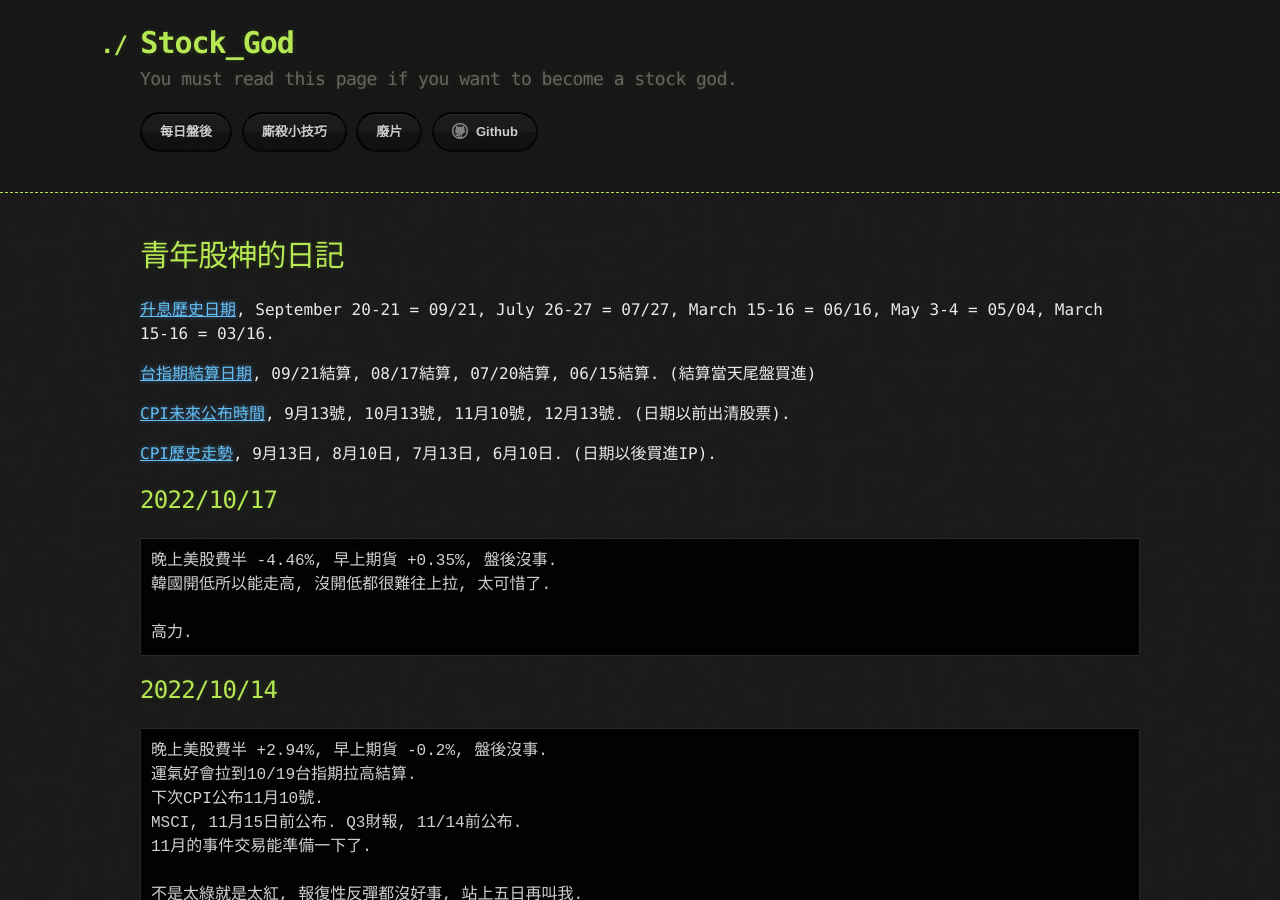
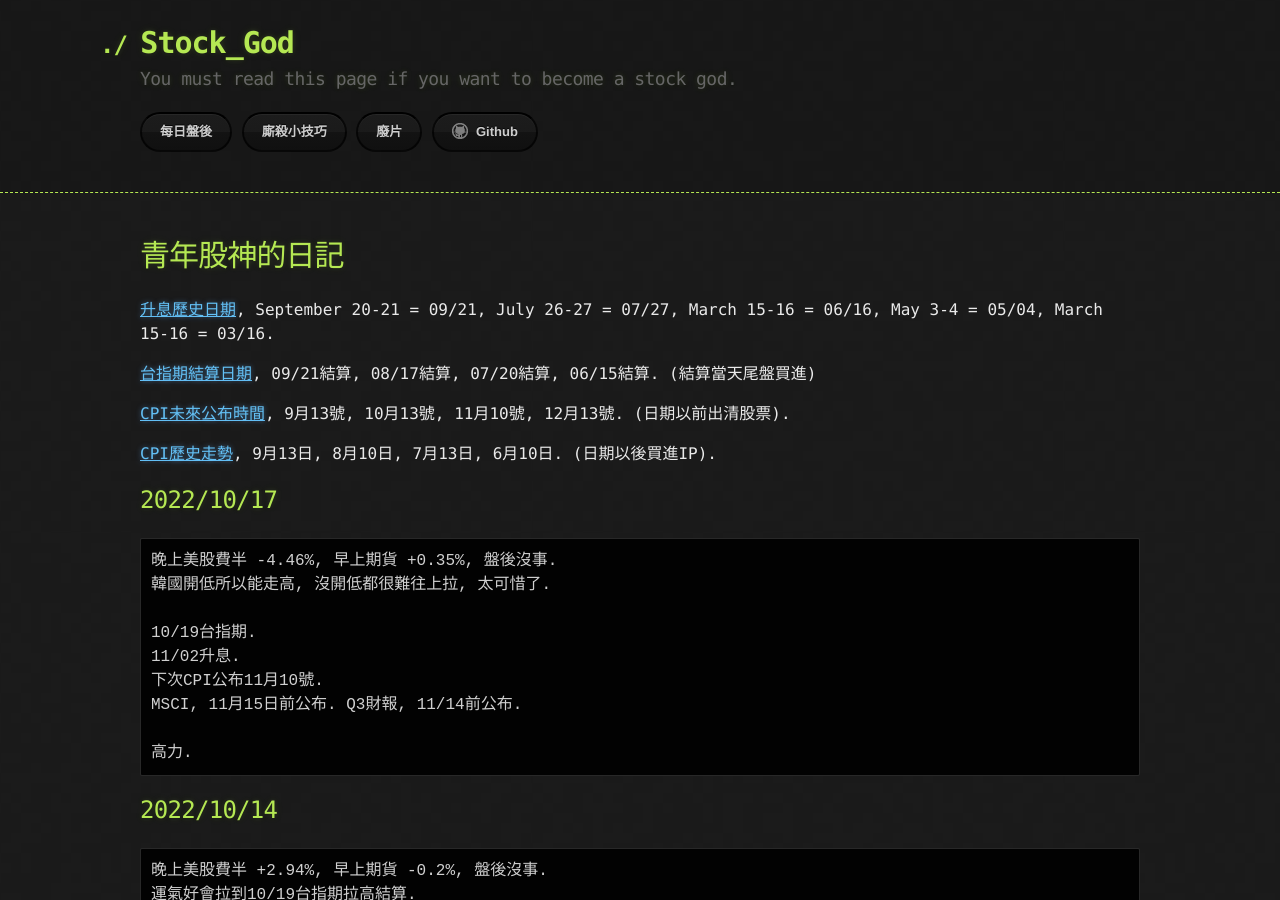
Before and after one commit to lepg5487/Stock_God, a Jekyll site: the page built from index.md, in a window 1280 px wide and 900 px high. Built offline with Jekyll 4.4.1, drawn with Linux system fonts in a browser that asks for light colours; our own code applies the rules of GitHub Pages for plain Markdown files.

Commit message:
Update index.md

````diff
--- a/index.md
+++ b/index.md
@@ -17,6 +17,11 @@ layout: testlayouts
 ```
 晚上美股費半 -4.46%, 早上期貨 +0.35%, 盤後沒事.
 韓國開低所以能走高, 沒開低都很難往上拉, 太可惜了.
+
+10/19台指期.
+11/02升息.
+下次CPI公布11月10號.
+MSCI, 11月15日前公布. Q3財報, 11/14前公布.
 
 高力.
 ```
````
